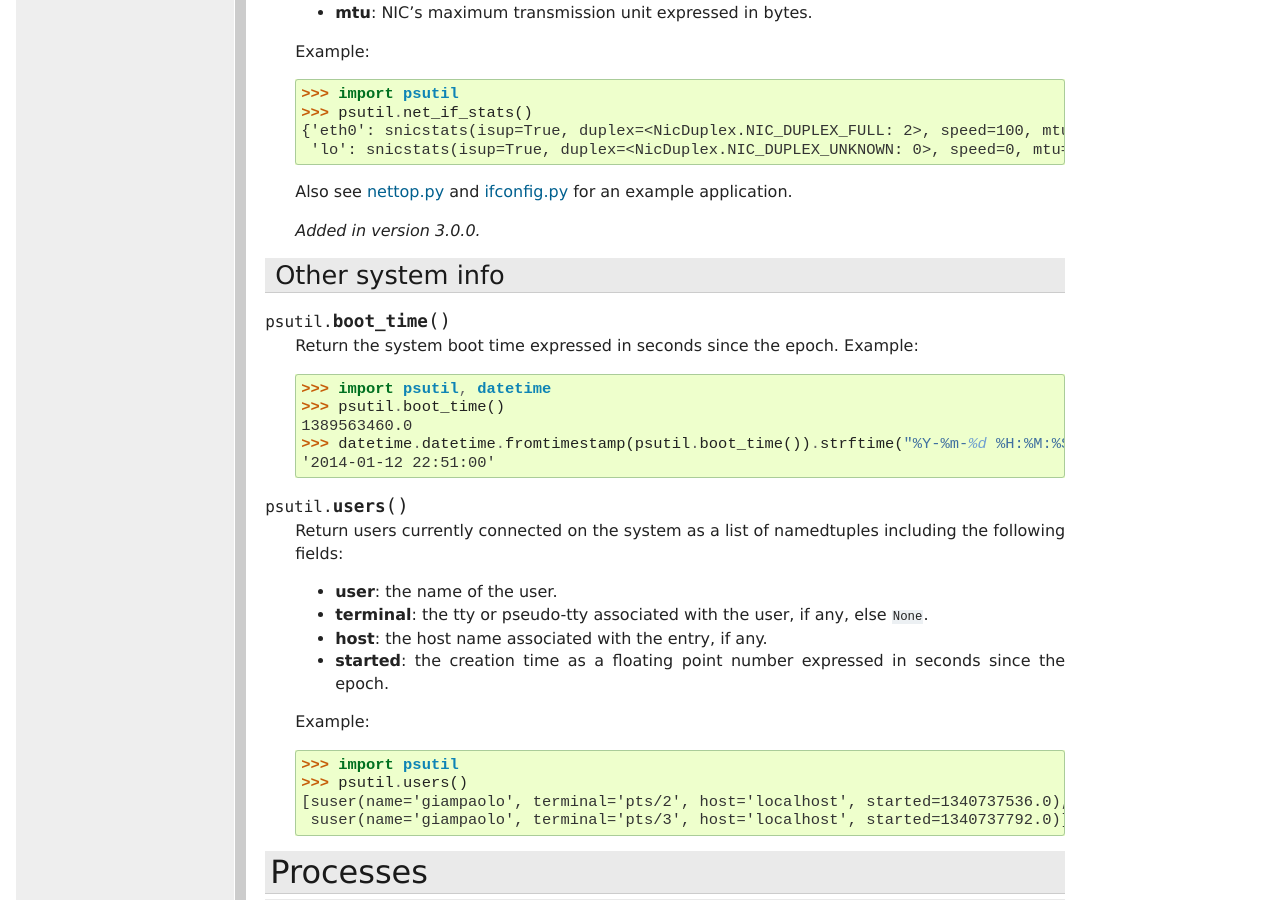
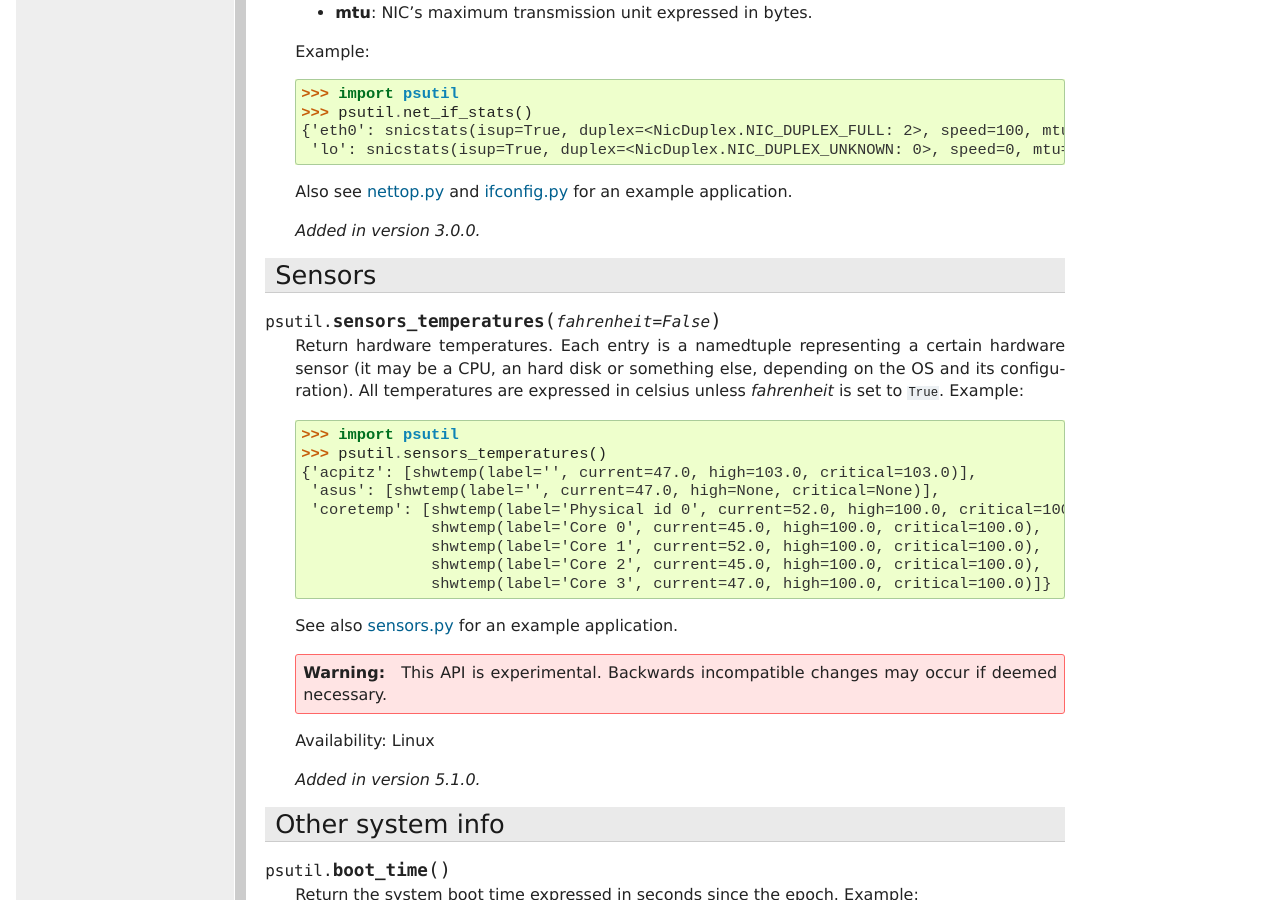
Before and after one commit to giampaolo/psutil, a Sphinx documentation site: the page built from docs/index.rst, in a window 1280 px wide and 900 px high, scrolled down 9727 px. Built offline with Sphinx 7.4.7, drawn with Linux system fonts in a browser that asks for light colours; formulas are drawn with MathJax 3.

Commit message:
#371: update doc

```diff
--- a/docs/index.rst
+++ b/docs/index.rst
@@ -615,6 +615,41 @@ Network
   for an example application.
 
   .. versionadded:: 3.0.0
+
+
+Sensors
+-------
+
+.. function:: sensors_temperatures(fahrenheit=False)
+
+  Return hardware temperatures. Each entry is a namedtuple representing a
+  certain hardware sensor (it may be a CPU, an hard disk or something
+  else, depending on the OS and its configuration).
+  All temperatures are expressed in celsius unless *fahrenheit* is set to
+  ``True``. Example::
+
+    >>> import psutil
+    >>> psutil.sensors_temperatures()
+    {'acpitz': [shwtemp(label='', current=47.0, high=103.0, critical=103.0)],
+     'asus': [shwtemp(label='', current=47.0, high=None, critical=None)],
+     'coretemp': [shwtemp(label='Physical id 0', current=52.0, high=100.0, critical=100.0),
+                  shwtemp(label='Core 0', current=45.0, high=100.0, critical=100.0),
+                  shwtemp(label='Core 1', current=52.0, high=100.0, critical=100.0),
+                  shwtemp(label='Core 2', current=45.0, high=100.0, critical=100.0),
+                  shwtemp(label='Core 3', current=47.0, high=100.0, critical=100.0)]}
+
+  See also `sensors.py <https://github.com/giampaolo/psutil/blob/master/scripts/sensors.py>`__
+  for an example application.
+
+  .. warning::
+
+    This API is experimental. Backwards incompatible changes may occur if
+    deemed necessary.
+
+  Availability: Linux
+
+  .. versionadded:: 5.1.0
+
 
 
 Other system info
```
Also changed, not shown: README.rst (+15 -0 lines), psutil/__init__.py (+6 -9 lines), 1 other file.
